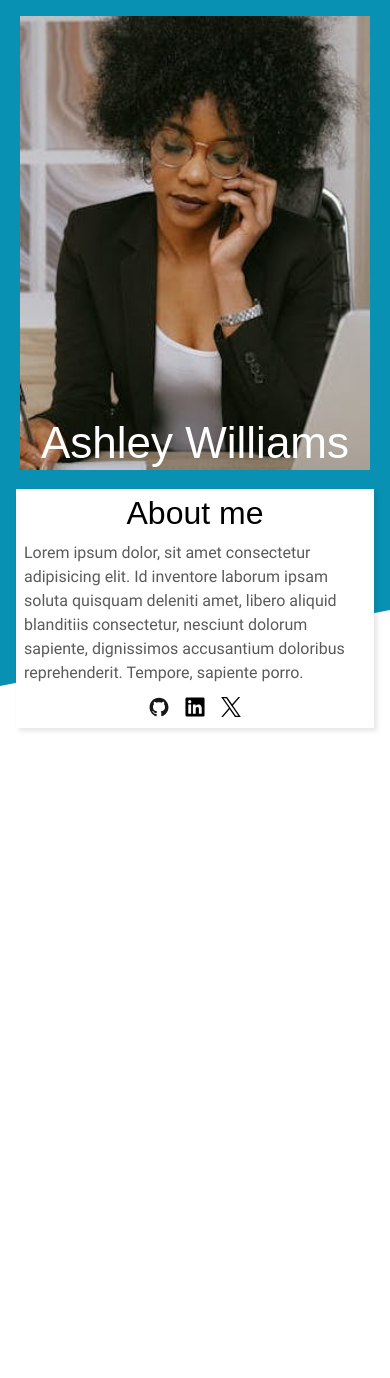
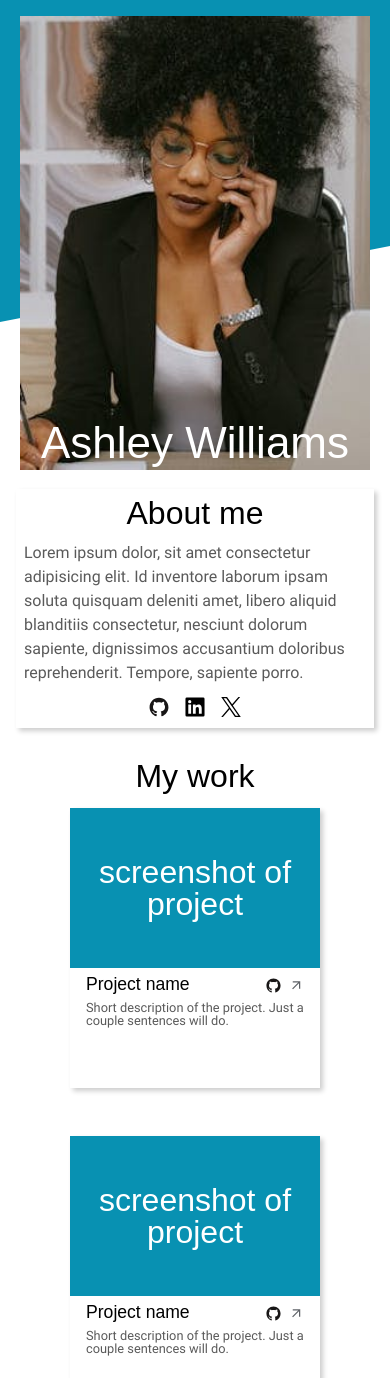
Before and after one commit to T0nci/odin-homepage, a plain HTML site: page index.html in a window 390 px wide. Shown: the top 1378 px of the page. Before the commit the page ends 844 px from the top, so only its background shows below. Drawn offline with Linux system fonts and the light colour scheme; a web font is replaced by a local one.

Commit message:
feat: Add and style my-work section
It's automatically responsive so media queries for this are not needed,
only added 1 detail in the mobile media query.

Fixed a bug where diagonal background grew bigger than first section. I
used another absolutely positioned div with a fixed height to create
the diagonal background.

```diff
--- a/assets/css/style.css
+++ b/assets/css/style.css
@@ -86,27 +86,33 @@ body {
 .container {
   max-width: 1000px;
   margin: 0 auto;
-
-  position: relative; /* For the ::before part of .about-me section */
 }
 
 main > section {
-  padding: 2rem 3rem;
+  padding: 2rem 3rem 5rem;
+}
+
+header,
+main > section h1,
+main > section h2 {
+  font-family: "Playfair Display", sans-serif;
 }
 
 main > section h1 {
-  font-family: "Playfair Display", sans-serif;
   font-size: 2rem;
 }
 
-.about-me::before {
-  content: "";
+.about-me {
+  position: relative;
+}
+
+.about-me .diagonal {
   background-color: #0891b2;
   position: absolute;
   top: 0;
-  bottom: 0;
   left: 0;
   right: 0;
+  height: 45vh;
   z-index: -1;
   transform: skewY(-11deg) translateY(-6rem);
 }
@@ -119,7 +125,6 @@ main > section h1 {
 
 .about-me .image > header {
   color: white;
-  font-family: "Playfair Display", sans-serif;
   font-size: 2.75rem;
   text-align: center;
 
@@ -136,7 +141,7 @@ main > section h1 {
 
 .about-me > .content {
   background-color: #FFFFFF;
-  box-shadow: 3px 3px 5px rgba(0, 0, 0, 0.1);
+  box-shadow: 3px 3px 5px rgba(0, 0, 0, 0.2);
   padding: 2rem 1.75rem;
   margin-top: 2rem;
 }
@@ -164,6 +169,71 @@ main > section h1 {
 .about-me .icons img {
   width: 20px;
   height: 20px;
+}
+
+.my-work > h1 {
+  margin-bottom: 1rem;
+}
+
+.my-work > .projects {
+  display: flex;
+  justify-content: center;
+  flex-wrap: wrap;
+  column-gap: 2rem;
+  row-gap: 3rem;
+}
+
+.my-work .project {
+  max-width: 250px;
+  height: 280px;
+  box-shadow: 3px 3px 5px rgba(0, 0, 0, 0.2);
+}
+
+.my-work .project .placeholder {
+  display: flex;
+  align-items: center;
+  font-family: "Playfair Display", sans-serif;
+  font-size: 2rem;
+  text-align: center;
+  color: #FFFFFF;
+  background-color: #0891b2;
+  padding: 1rem 1.5rem;
+
+  /* only 2 things that matter when real image */
+  height: 160px;
+  width: auto;
+}
+
+.my-work .content {
+  padding: 0.5rem 1rem;
+}
+
+.my-work .content .header {
+  display: flex;
+  align-items: center;
+  gap: 0.5rem;
+  margin-bottom: 0.5rem;
+}
+
+.my-work .header h2 {
+  font-size: 1.1rem;
+  margin-right: auto;
+}
+
+.my-work .header a {
+  text-decoration: none;
+  width: 15px;
+  height: 15px;
+}
+
+.my-work .header a img {
+  width: 15px;
+  height: 15px;
+}
+
+.my-work .content p {
+  font-size: 0.8rem;
+  color: #5a5a5a;
 }
 
 @media screen and (max-width: 900px) {
@@ -214,7 +284,7 @@ main > section h1 {
   .about-me > .content {
     margin-top: 0;
     margin-left: 0;
-    padding: 0.5rem;
+    padding: 0.5rem; /* TODO: fix padding and remove box shadow */
   }
 
   .about-me > .content > *:not(.icons) {
@@ -228,4 +298,8 @@ main > section h1 {
   .about-me .icons {
     justify-content: center;
   }
+
+  .my-work > h1 {
+    text-align: center;
+  }
 }
--- a/index.html
+++ b/index.html
@@ -10,6 +10,7 @@
     <div class="container">
       <main>
         <section class="about-me">
+          <div class="diagonal" aria-hidden="true"></div>
           <div class="image">
             <picture>
               <source
@@ -40,6 +41,101 @@
             </div>
           </div>
         </section>
+        <section class="my-work">
+          <h1>My work</h1>
+          <div class="projects">
+            <section class="project">
+              <div class="placeholder">screenshot of project</div>
+              <div class="content">
+                <div class="header">
+                  <h2>Project name</h2>
+                  <a href="#" aria-label="Github">
+                    <img src="./assets/icons/github.svg" alt="">
+                  </a>
+                  <a href="#" aria-label="Live Demo">
+                      <img src="./assets/icons/external-link.svg" alt="">
+                  </a>
+                </div>
+                <p>Short description of the project. Just a couple sentences will do.</p>
+              </div>
+            </section>
+            <section class="project">
+              <div class="placeholder">screenshot of project</div>
+              <div class="content">
+                <div class="header">
+                  <h2>Project name</h2>
+                  <a href="#" aria-label="Github">
+                    <img src="./assets/icons/github.svg" alt="">
+                  </a>
+                  <a href="#" aria-label="Live Demo">
+                      <img src="./assets/icons/external-link.svg" alt="">
+                  </a>
+                </div>
+                <p>Short description of the project. Just a couple sentences will do.</p>
+              </div>
+            </section>
+            <section class="project">
+              <div class="placeholder">screenshot of project</div>
+              <div class="content">
+                <div class="header">
+                  <h2>Project name</h2>
+                  <a href="#" aria-label="Github">
+                    <img src="./assets/icons/github.svg" alt="">
+                  </a>
+                  <a href="#" aria-label="Live Demo">
+                      <img src="./assets/icons/external-link.svg" alt="">
+                  </a>
+                </div>
+                <p>Short description of the project. Just a couple sentences will do.</p>
+              </div>
+            </section>
+            <section class="project">
+              <div class="placeholder">screenshot of project</div>
+              <div class="content">
+                <div class="header">
+                  <h2>Project name</h2>
+                  <a href="#" aria-label="Github">
+                    <img src="./assets/icons/github.svg" alt="">
+                  </a>
+                  <a href="#" aria-label="Live Demo">
+                      <img src="./assets/icons/external-link.svg" alt="">
+                  </a>
+                </div>
+                <p>Short description of the project. Just a couple sentences will do.</p>
+              </div>
+            </section>
+            <section class="project">
+              <div class="placeholder">screenshot of project</div>
+              <div class="content">
+                <div class="header">
+                  <h2>Project name</h2>
+                  <a href="#" aria-label="Github">
+                    <img src="./assets/icons/github.svg" alt="">
+                  </a>
+                  <a href="#" aria-label="Live Demo">
+                      <img src="./assets/icons/external-link.svg" alt="">
+                  </a>
+                </div>
+                <p>Short description of the project. Just a couple sentences will do.</p>
+              </div>
+            </section>
+            <section class="project">
+              <div class="placeholder">screenshot of project</div>
+              <div class="content">
+                <div class="header">
+                  <h2>Project name</h2>
+                  <a href="#" aria-label="Github">
+                    <img src="./assets/icons/github.svg" alt="">
+                  </a>
+                  <a href="#" aria-label="Live Demo">
+                      <img src="./assets/icons/external-link.svg" alt="">
+                  </a>
+                </div>
+                <p>Short description of the project. Just a couple sentences will do.</p>
+              </div>
+            </section>
+          </div>
+        </section>
       </main>
     </div>
   </body>
```
